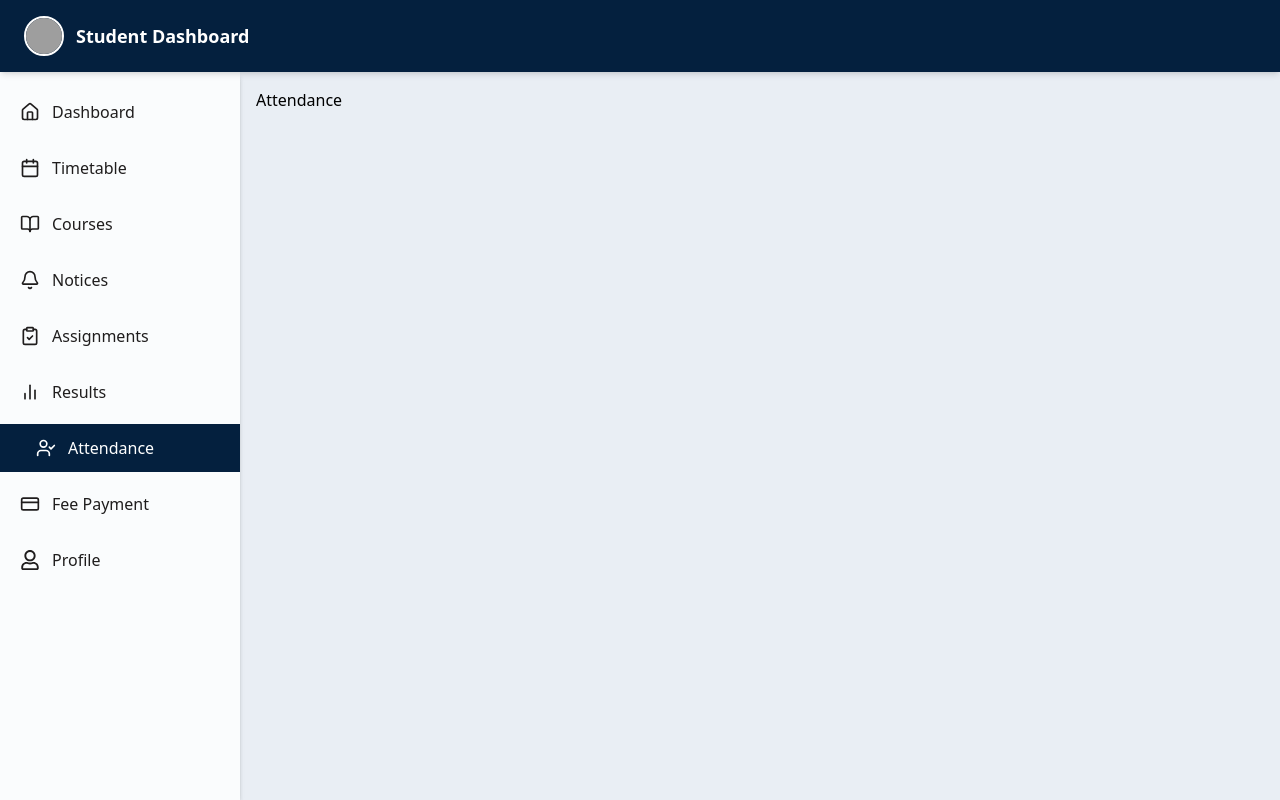
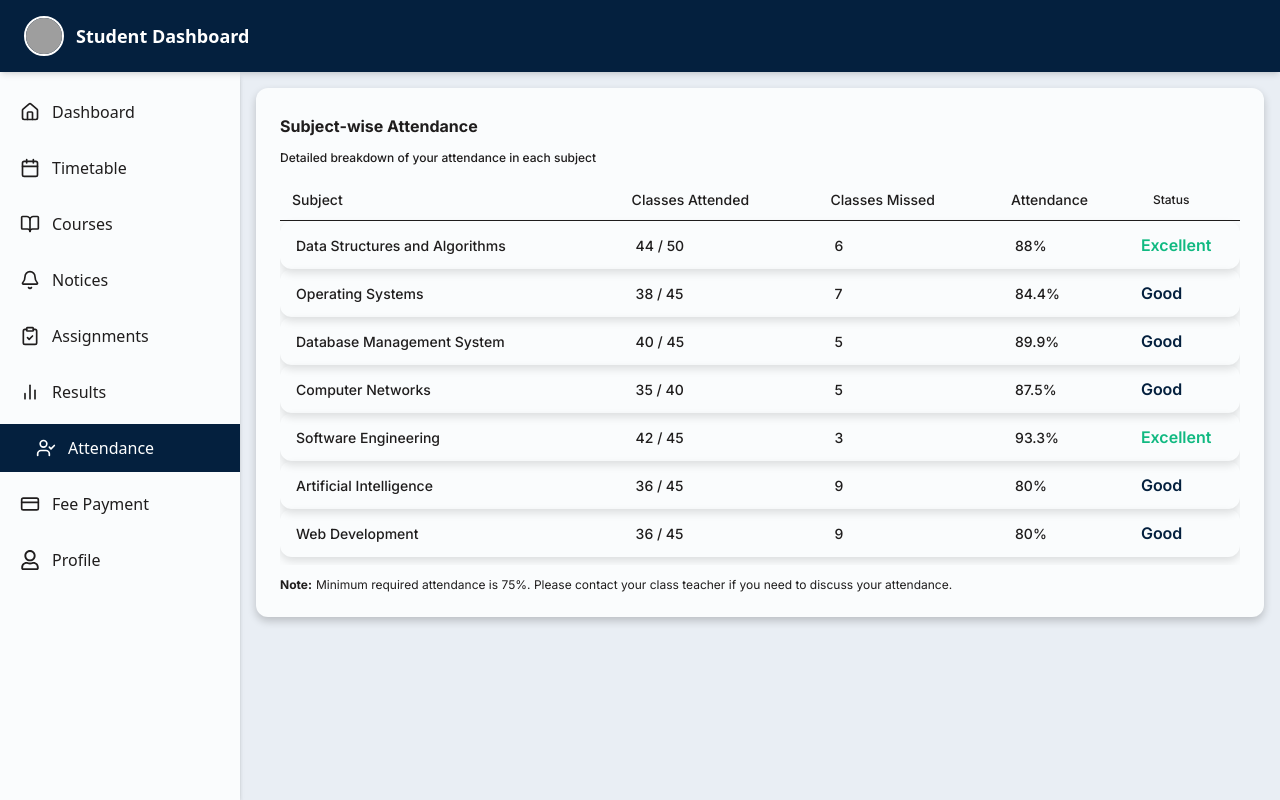
Before and after one commit to Aristiec/SMSfrontend, a React (Vite) app in the folder frontend/: page /attendance in a window 1280 px wide. Built offline with nearby package versions, Linux system fonts and the light colour scheme; grey boxes are pictures that could not be loaded.

Commit message:
attendance

```diff
--- a/frontend/src/pages/student/Attendance.jsx
+++ b/frontend/src/pages/student/Attendance.jsx
@@ -1,7 +1,106 @@
 import React from "react";
 
-const Attendance = () => {
-  return <div>Attendance</div>;
+const attendanceData = [
+  {
+    subject: "Data Structures and Algorithms",
+    attended: 44,
+    total: 50,
+    missed:6,
+    attendance:88.0,
+    status: "Excellent",
+  },
+  {
+    subject: "Operating Systems",
+    attended: 38,
+    total: 45,
+    missed:7,
+    attendance:84.4,
+    status: "Good",
+  },
+  {
+    subject: "Database Management System",
+    attended: 40,
+    total: 45,
+    missed:5,
+    attendance:89.9,
+    status: "Good",
+  },
+  {
+    subject: "Computer Networks",
+    attended: 35,
+    total: 40,
+    missed:5,
+    attendance:87.5,
+    status: "Good",
+  },
+  {
+    subject: "Software Engineering",
+    attended: 42,
+    total: 45,
+    missed:3,
+    attendance:93.3,
+    status: "Excellent",
+  },
+  {
+    subject: "Artificial Intelligence",
+    attended: 36,
+    total: 45,
+    missed:9,
+    attendance:80.0,
+    status: "Good",
+  },
+  {
+    subject: "Web Development",
+    attended: 36,
+    total: 45,
+    missed:9,
+    attendance:80.0,
+    status: "Good",
+  },
+];
+
+const AttendanceTable = () => {
+  return (
+    <div style={{boxShadow: '0px 4px 8px 0px #00000033'}} className="p-6 bg-[#FAFCFD] font-[Inter] rounded-[12px] w-full  flex flex-col ">
+     <div className="flex gap-[4px] flex-col justify-center-center">
+     <h2 className=" text-[16px] font-bold leading-[28px] tracking-[0] text-[#1F1D1D] ">Subject-wise Attendance</h2>
+      <p className="font-medium text-[12px] leading-[28px] tracking-[0] text-[#1F1D1D]  ">Detailed breakdown of your attendance in each subject</p>
+      </div>
+
+      <div className="overflow-x-auto flex gap-[12px]">
+        <table className="min-w-full my-2 ">
+          <thead className="font-[Inter]  border-b-1  px-6 py-[8px] font-medium  text-[14px] leading-[16px] tracking-0  items-center text-left text-[#1F1D1D] min-w-full gap-[12px]">
+            <tr className=" ">
+              <th className="p-3 font-medium">Subject</th>
+              <th className="p-3 font-medium">Classes Attended</th>
+              <th className="p-3 font-medium">Classes Missed</th>
+              <th className="p-3 font-medium">Attendance</th>
+              <th className="p-3 font-medium text-[12px]">Status</th>
+            </tr>
+          </thead>
+          <tbody  className="bg-[#FAFCFD]  px-[12px] py-[24px] border-spacing-y-[12px]">
+            {attendanceData.map((item, index) => {
+              const statusColor = item.status === "Excellent" ? "text-[#10B981]" : "text-[#04203E]";
+
+              return (
+                <tr key={index} style={{boxShadow: '0px 4px 8px 0px #0000001F'}} className="px-[12px] rounded-[12px] py-[24px] align-middle">
+                  <td className="py-3 px-4 font-medium text-[#1F1D1D] font-[Inter] text-left text-[14px] align-middle ">{item.subject}</td>
+                  <td className="py-3 px-4 font-medium text-[#1F1D1D] font-[Inter] text-left text-[14px] align-middle">{item.attended} / {item.total}</td>
+                  <td className="py-3 px-4 font-medium text-[#1F1D1D] font-[Inter] text-left text-[14px] align-middle">{item.missed}</td>
+                  <td className="py-3 px-4 font-medium text-[#1F1D1D] font-[Inter] text-left text-[14px] align-middle">{item.attendance}%</td>
+                  <td className={`py-3 font-semibold ${statusColor}`}>{item.status}</td>
+                </tr>
+              );
+            })}
+          </tbody>
+        </table>
+      </div>
+
+      <p className="text-xs font-[Inter] text-[#1F1D1D] mt-3 font-[500px] flex gap-1 items-center  ">
+        <strong className="font-[700px]">Note:</strong> Minimum required attendance is 75%. Please contact your class teacher if you need to discuss your attendance.
+      </p>
+    </div>
+  );
 };
 
-export default Attendance;
+export default AttendanceTable;
```
